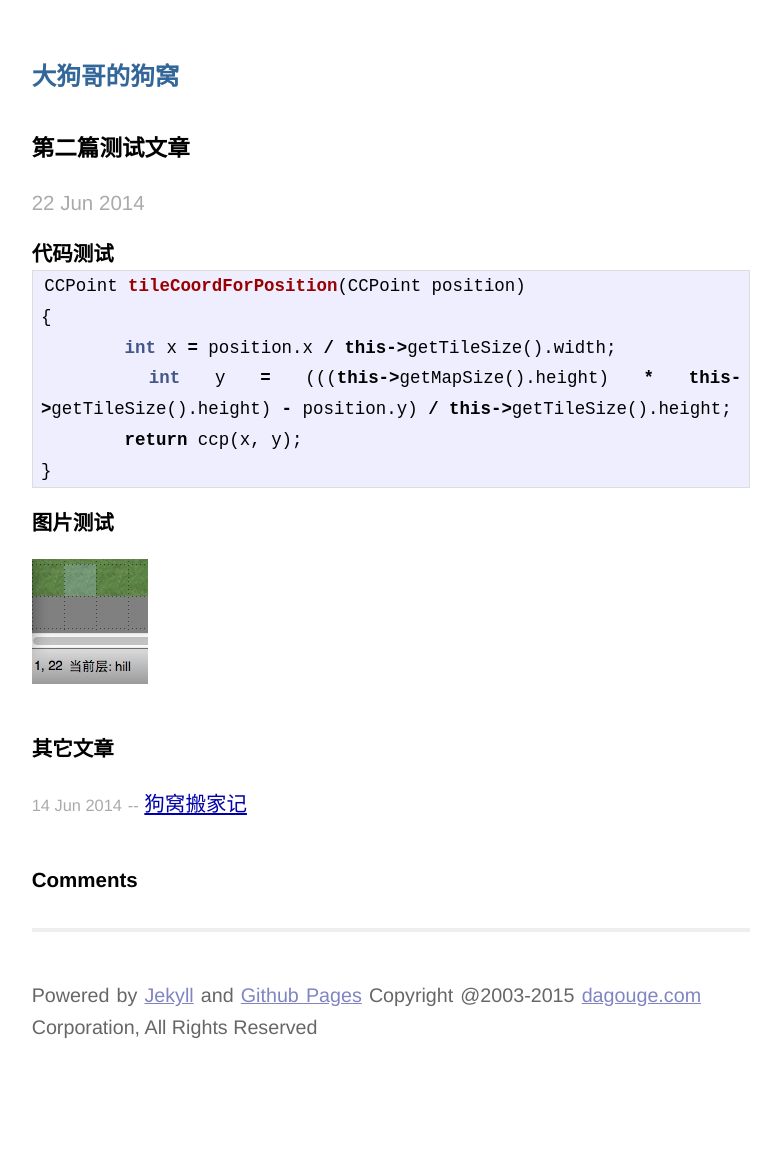
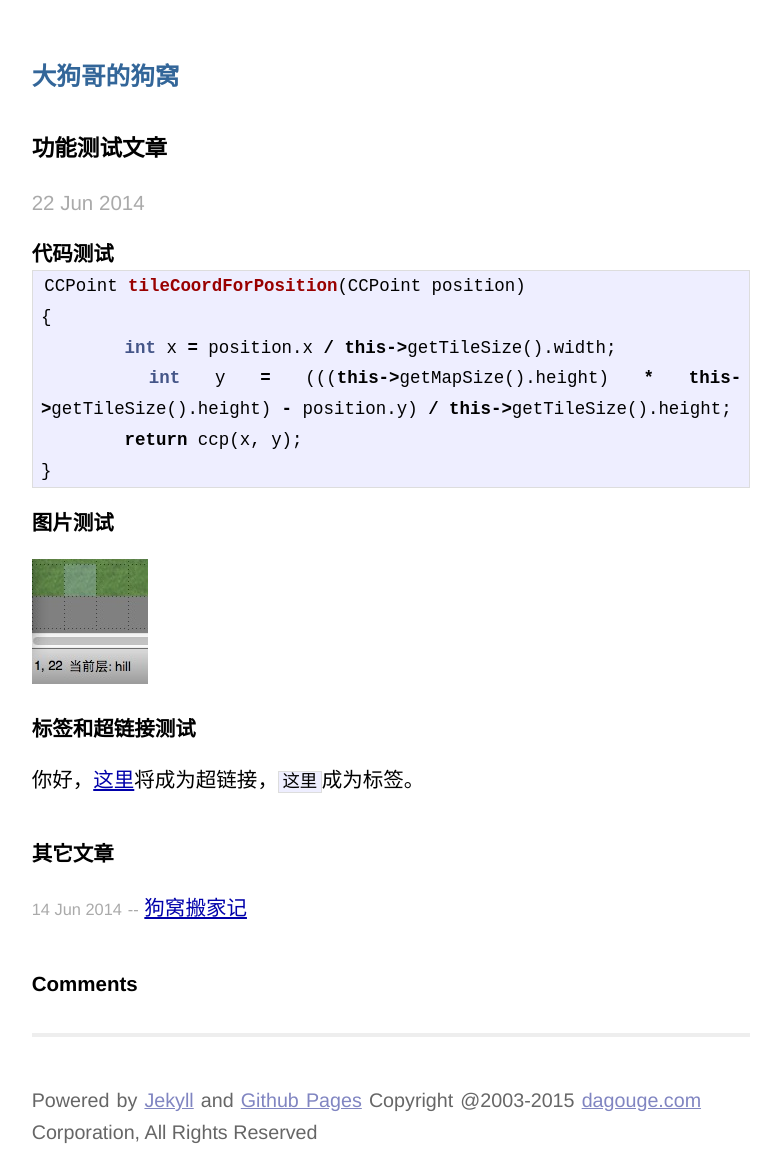
Before and after one commit to lazypos/lazypos.github.io, a Jekyll site: the page built from _posts/2014-06-22-dagougetest2.md, in a window 1280 px wide. Shown: the whole page, without its empty margins (249-1030 px from the left). Built offline with Jekyll 4.4.1, drawn with Linux system fonts in a browser that asks for light colours; comment, search, counter and statistics services are not loaded; before the commit the page ends 1060 px from its top, so only the background shows below that.

Commit message:
no message

```diff
--- a/_posts/2014-06-22-dagougetest2.md
+++ b/_posts/2014-06-22-dagougetest2.md
@@ -1,6 +1,6 @@
 ---
 layout: post
-title: 第二篇测试文章
+title: 功能测试文章
 ---
 代码测试
 -------
@@ -20,3 +20,7 @@ CCPoint tileCoordForPosition(CCPoint position)
 图片测试
 -------
 ![map]({{site:url}}/images/tiledmap.png)
+
+标签和超链接测试
+-------
+你好，[这里](http://www.dagouge.com)将成为超链接，`这里`成为标签。
```
